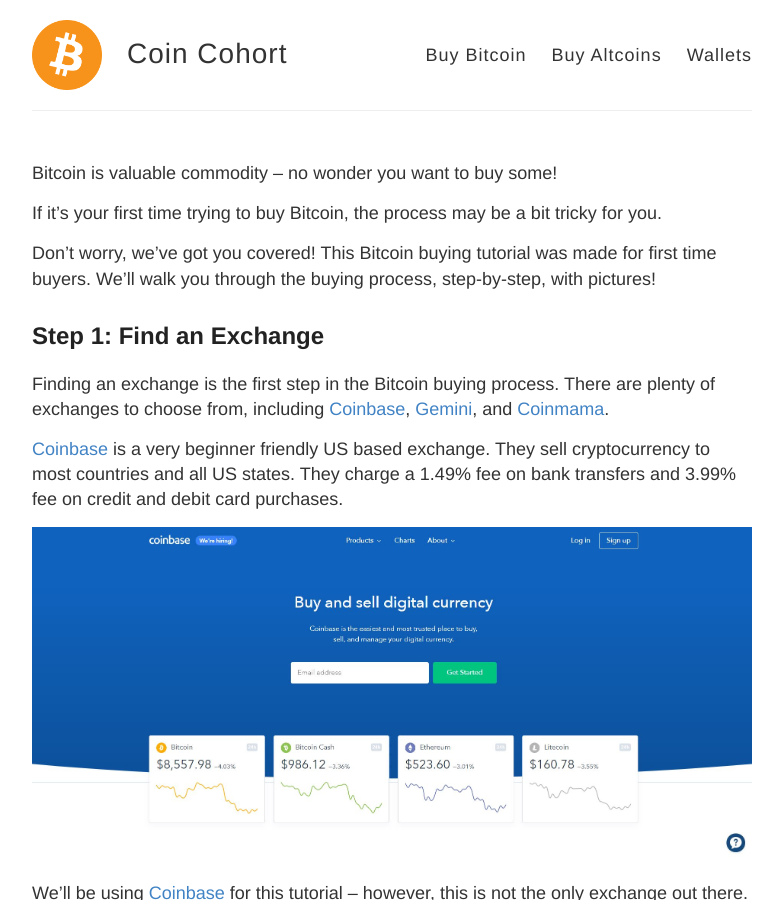
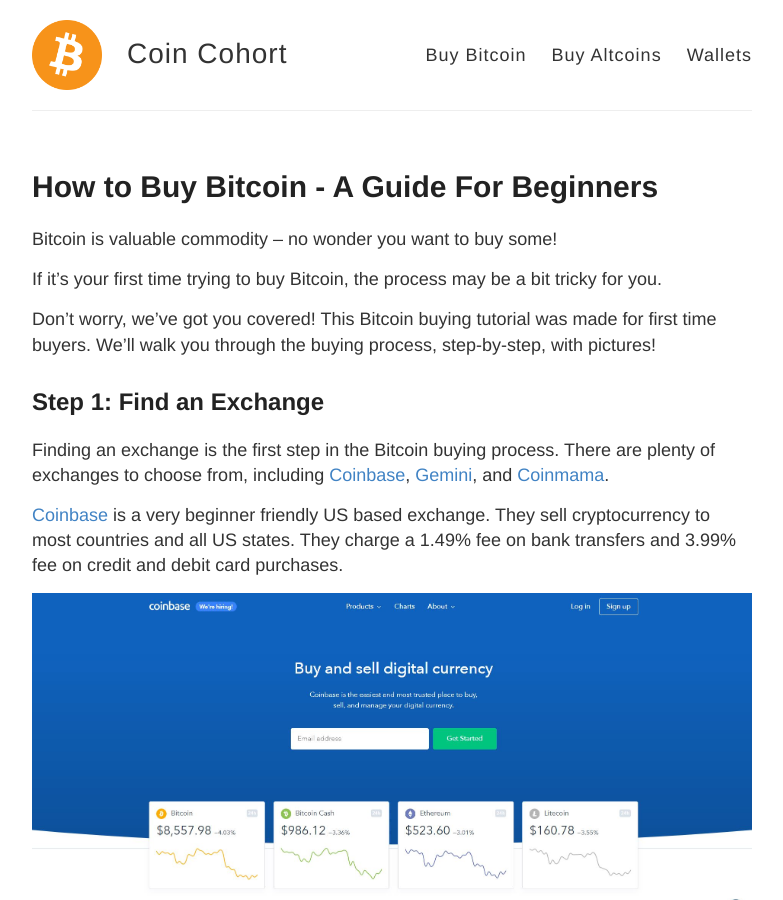
Before and after one commit to homebodygym/homebodygym, a Jekyll site: the page built from pages/bitcoin/how-to-buy.md, in a window 1280 px wide and 900 px high. Shown: the whole window, without its empty margins (248-1031 px from the left). Built offline with Jekyll 4.4.1, drawn with Linux system fonts in a browser that asks for light colours.

Commit message:
h1 addition

```diff
--- a/pages/bitcoin/how-to-buy.md
+++ b/pages/bitcoin/how-to-buy.md
@@ -4,6 +4,8 @@
 permalink: "/bitcoin/how-to-buy/"
 seotitle: "3 Ways to Buy Bitcoin with Credit or Debit Quickly (2018)"
 ---
+
+# How to Buy Bitcoin - A Guide For Beginners
 
 Bitcoin is valuable commodity – no wonder you want to buy some!
 
```
